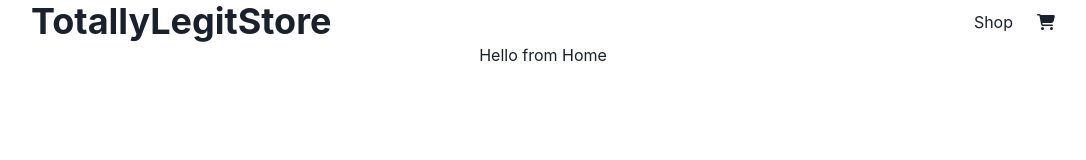
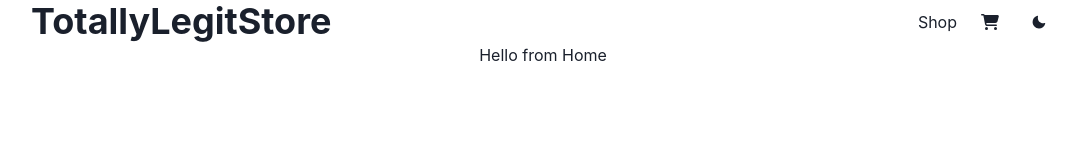
Before and after one commit to nronzel/shopping-cart, a React (Vite) app: page / in a window 1280 px wide. Shown: the top 160 px of the page, without its empty margins (97-1183 px from the left). Built offline with nearby package versions, Linux system fonts and the light colour scheme.

Commit message:
modified header, added themeswitcher

```diff
--- a/package.json
+++ b/package.json
@@ -10,6 +10,7 @@
     "optimize": "vite optimize"
   },
   "dependencies": {
+    "@chakra-ui/icons": "^2.0.17",
     "@chakra-ui/react": "^2.5.2",
     "@emotion/react": "^11.10.6",
     "@emotion/styled": "^11.10.6",
--- a/src/sections/Header.jsx
+++ b/src/sections/Header.jsx
@@ -2,6 +2,7 @@ import React from "react";
 import { Flex, Heading, Spacer } from "@chakra-ui/react";
 import { faCartShopping } from "@fortawesome/free-solid-svg-icons";
 import { FontAwesomeIcon } from "@fortawesome/react-fontawesome";
+import ThemeSwitcher from "../utils/ThemeSwitcher"
 
 const Header = () => {
   return (
@@ -15,6 +16,7 @@ const Header = () => {
         <a href="/cart">
           <FontAwesomeIcon icon={faCartShopping} />
         </a>
+      <ThemeSwitcher />
       </Flex>
     </Flex>
   );
--- /dev/null
+++ b/src/utils/ThemeSwitcher.jsx
@@ -0,0 +1,19 @@
+import { Button, useColorMode, useColorModeValue } from "@chakra-ui/react";
+import { SunIcon, MoonIcon } from "@chakra-ui/icons"
+import React from "react";
+
+function ThemeSwitcher() {
+    const  { colorMode, toggleColorMode } = useColorMode();
+    return (
+        <Button
+        onClick={toggleColorMode}
+        p="2px 4px"
+        size="sm"
+        bgColor="transparent"
+        >
+        {colorMode === "dark" ? <SunIcon /> : <MoonIcon />}
+        </Button>
+    );
+}
+
+export default ThemeSwitcher
```
Also changed, not shown: src/theme.js (added, +10 -0 lines), 1 other file (tests, documents, lock files or other folders).
